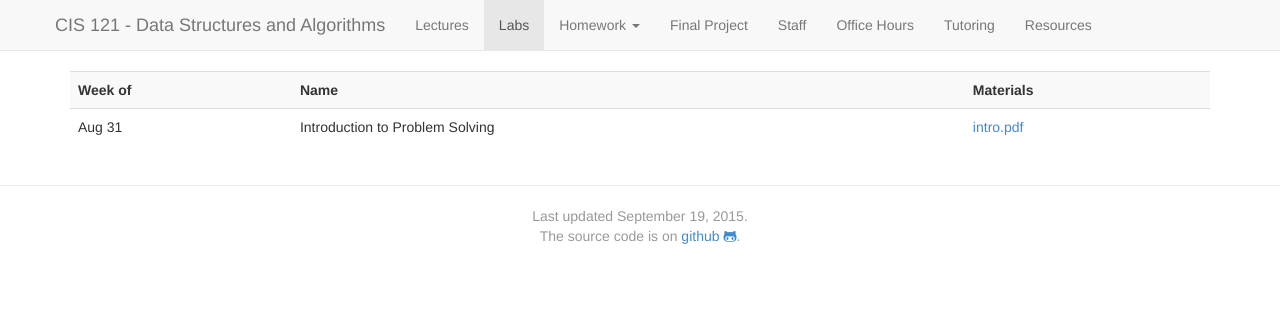
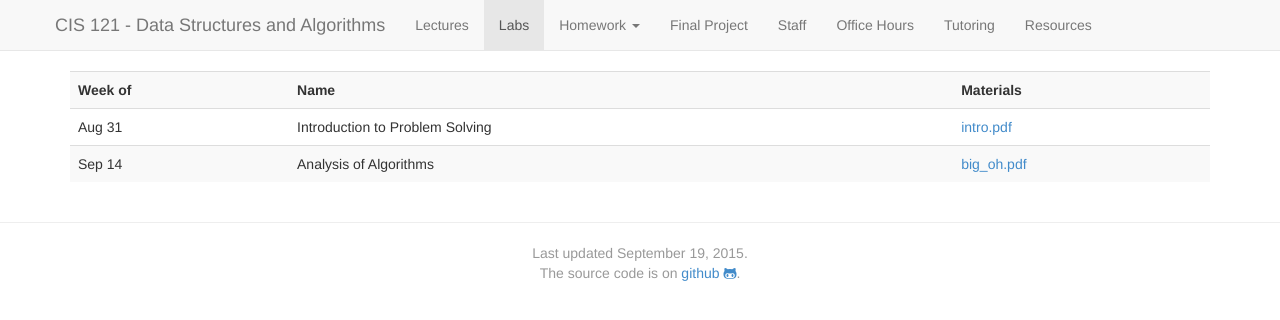
Before and after one commit to callison-burch/data-structures-and-algorithms, a Jekyll site: the page built from labs.md, in a window 1280 px wide. Shown: the top 320 px of the page. Built offline with Jekyll 4.4.1, drawn with Linux system fonts in a browser that asks for light colours; nearby versions of some CDN libraries.

Commit message:
Add second lab

```diff
--- a/_data/labs.yaml
+++ b/_data/labs.yaml
@@ -3,3 +3,9 @@
    name: Introduction to Problem Solving
    link_name: intro.pdf
    link: content/labs/intro/intro.pdf
+
+-
+   date: 2015-09-14
+   name: Analysis of Algorithms
+   link_name: big_oh.pdf
+   link: content/labs/big_oh/big_oh.pdf
```
